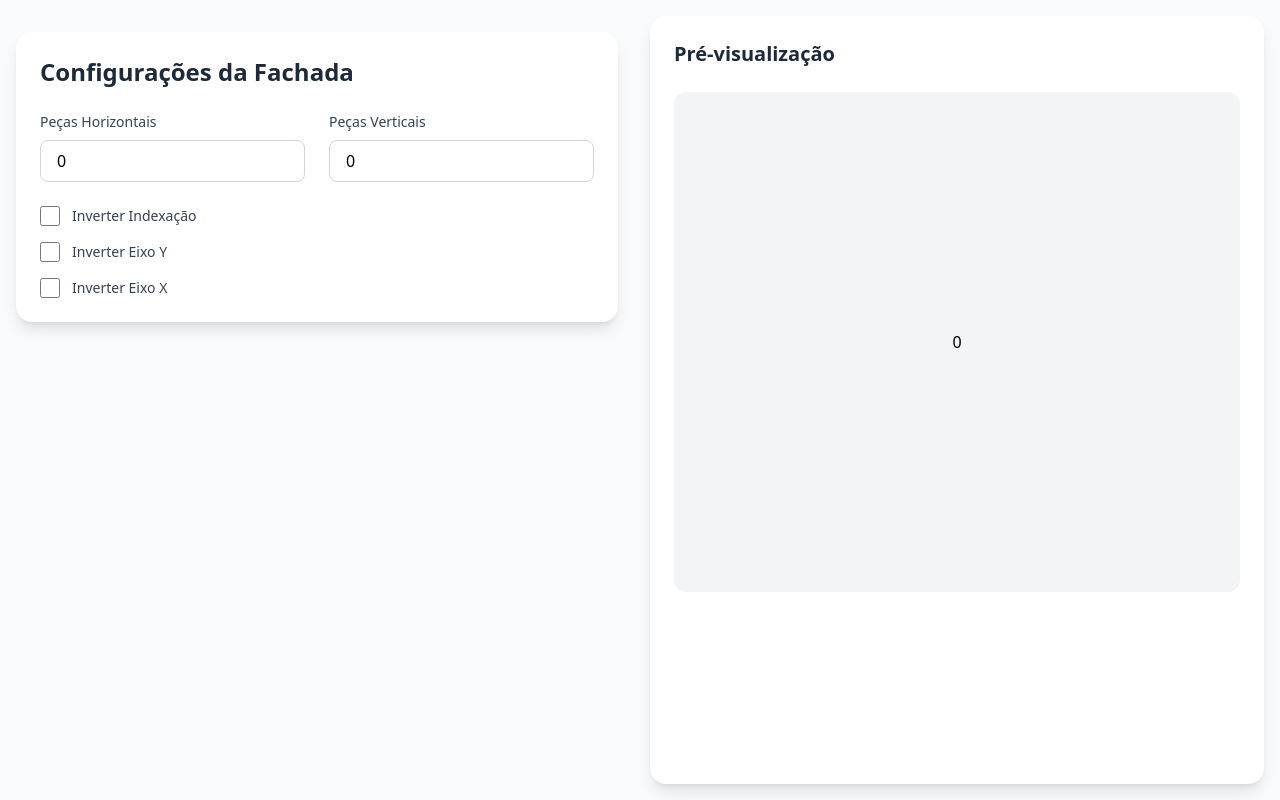
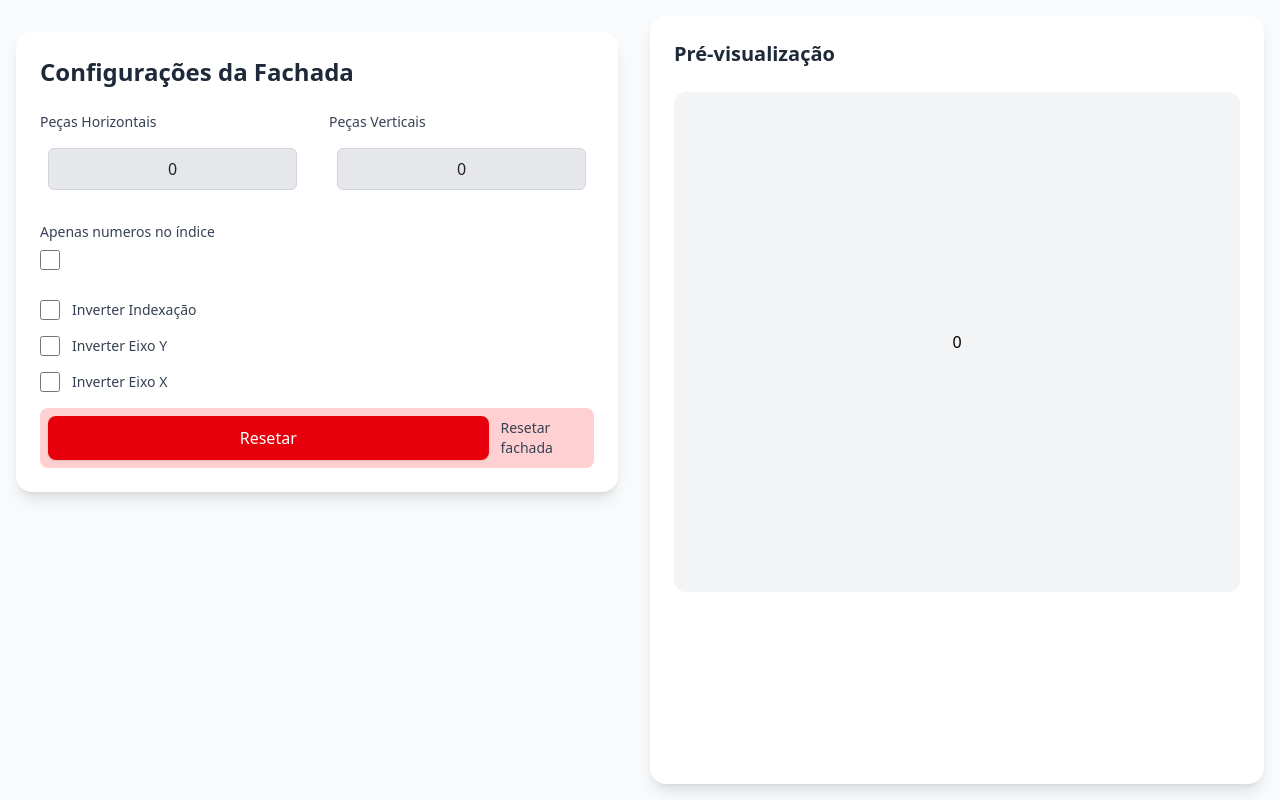
Before and after one commit to thawancomt/fachada_v1, a React (Vite) app: page / in a window 1280 px wide. Built offline with nearby package versions, Linux system fonts and the light colour scheme.

Commit message:
Enhance NewFacadeCard and BuildingDraw components with additional state management and input handling; introduce NumberInput component for better number input control; refactor Segment component to support new features and improve cookie management.

```diff
--- a/src/App.tsx
+++ b/src/App.tsx
@@ -7,7 +7,6 @@ function App() {
   return (
     <div className="w-full min-h-screen bg-background">
       <NewFacadeCard />
-
     </div>
   )
 }
--- a/src/components/BuildingDraw.tsx
+++ b/src/components/BuildingDraw.tsx
@@ -2,6 +2,8 @@ import { JSX } from "react";
 import Segment from "./Segment";
 
 import { motion } from "framer-motion";
+import Cookies from "js-cookie";
+
 
 interface BuildingDrawProps {
     rows: number;
@@ -9,9 +11,10 @@ interface BuildingDrawProps {
     index?: boolean;
     inverseY?: boolean;
     inverseX?: boolean;
+    onlyNumbersIndex?: boolean;
 }
 
-function BuildingDraw({ rows, columns, index, inverseY, inverseX }: BuildingDrawProps) {
+function BuildingDraw({ rows, columns, index, inverseY, inverseX, onlyNumbersIndex }: BuildingDrawProps) {
 
     const initialGrid = Array.from({ length: rows }, () => Array(columns).fill(null));
 
@@ -29,16 +32,61 @@ function BuildingDraw({ rows, columns, index, inverseY, inverseX }: BuildingDraw
         const elements: JSX.Element[] = [];
 
         initialGrid.forEach((row, rowIndex) => {
+            {/* each row, "_" means cols vector */ }
+
+            elements.push(
+                <div key={`${rowIndex}-${2}`} className="text-center text-xs font-bold text-gray-500">
+                    {rowIndex}
+                </div>
+            )
+
             row.forEach((_, colIndex) => {
-                const indexY = String(inverseY ? (rows - rowIndex) : rowIndex + 1);
-                const indexX = String(inverseX ? numberToLetters(columns - colIndex - 1) : numberToLetters(colIndex));
+
+
+                const indexY = inverseY ? String(rows - rowIndex) : String(rowIndex + 1);
+
+                // if (onlyNumbersIndex) {
+
+                //     const indexX = String(inverseX ? numberToLetters(columns - colIndex - 1) : numberToLetters(colIndex));
+                // }
+
+                const indexX = onlyNumbersIndex ?
+                    inverseX ? String(columns - colIndex) : String(colIndex + 1) : String(inverseX ?
+                        numberToLetters(columns - colIndex - 1) : numberToLetters(colIndex));
+
                 elements.push(
                     <Segment key={`${rowIndex}-${colIndex}`}
 
-                        index={index ? String(indexY + indexX) : String(indexX + indexY)}
+                        index={index || onlyNumbersIndex ? String(indexY + "." + indexX) : String(indexX + "." + indexY)}
                         corX={colIndex}
                         corY={rowIndex}
-                        />
+
+                        applyAllX={(w, h) => {
+                            for (let row = 0; row < rows; row++) {
+                                for (let col = 0; col < columns; col++) {
+                                    if (col === colIndex) {
+                                        Cookies.set(`segmentArea:x${row}y${col}`, JSON.stringify({ width: w, height: h }), { expires: 15 });
+
+                                    }
+                                }
+                            }
+
+
+
+                        }}
+
+                        applyAllY={(w, h) => {
+                            for (let row = 0; row < columns; row++) {
+                                for (let col = 0; col < rows; col++) {
+                                    if (row === rowIndex) {
+                                        Cookies.set(`segmentArea:x${row}y${col}`, JSON.stringify({ width: w, height: h }), { expires: 15 });
+
+                                    }
+                                }
+                            }
+
+                        }}
+                    />
                 );
             });
         });
@@ -50,7 +98,10 @@ function BuildingDraw({ rows, columns, index, inverseY, inverseX }: BuildingDraw
         <motion.div layout
             className="grid gap-1 overflow-auto w-full h-full"
             style={{
-                gridTemplateColumns: `repeat(${columns}, 1fr)`,
+                display: "grid",
+                gridTemplateColumns: `repeat(${columns + 1}, auto)`,
+                gridAutoRows: "auto",
+                gap: 2, // sem espaçamento entre os itens
             }}
         >
             {result()}
--- a/src/components/NewFacedeCard.tsx
+++ b/src/components/NewFacedeCard.tsx
@@ -2,6 +2,7 @@ import React, { useEffect } from "react"
 import BuildingDraw from "./BuildingDraw"
 import Cookies from "js-cookie"
 import { motion } from "framer-motion"
+import NumberInput from "./NumberInput"
 
 
 function NewFacadeCard() {
@@ -11,6 +12,7 @@ function NewFacadeCard() {
   const [index, setIndex] = React.useState<boolean>(false)
   const [inverseY, setInverse] = React.useState<boolean>(false)
   const [inverseX, setInverseX] = React.useState<boolean>(false)
+  const [onlyNumbersIndex, setOnlyNumbersIndex] = React.useState<boolean>(false)
 
 
   useEffect(() => {
@@ -34,6 +36,17 @@ function NewFacadeCard() {
 
   }, [row, col])
 
+  useEffect(() => {
+    if (index) {
+      setOnlyNumbersIndex(false)
+    }
+
+    if (onlyNumbersIndex) {
+      setIndex(false)
+    }
+
+  }, [index, onlyNumbersIndex])
+
   return (
     <div className="min-h-screen bg-gray-50 p-4 flex flex-col lg:flex-row gap-8">
       {/* Card de Controles */}
@@ -52,25 +65,42 @@ function NewFacadeCard() {
               <label className="block text-sm font-medium text-gray-700 mb-2">
                 Peças Horizontais
               </label>
-                  <input
-                    type="number"
-                    value={row}
-                    onChange={(e) => setRow(Number(e.target.value))}
-                    className="w-full px-4 py-2 border border-gray-300 rounded-lg focus:ring-2 focus:ring-blue-500 focus:border-blue-500 transition"
-                  />
+              <NumberInput value={row} onChange={setRow} />
             </div>
 
             <div>
               <label className="block text-sm font-medium text-gray-700 mb-2">
                 Peças Verticais
               </label>
+              <NumberInput value={col} onChange={setCol} />
+            </div>
+            <div>
+              <label className="block text-sm font-medium text-gray-700 mb-2">
+                Apenas numeros no índice
+              </label>
               <input
-                    type="number"
-                    value={col}
-                    onChange={(e) => setCol(Number(e.target.value))}
-                    className="w-full px-4 py-2 border border-gray-300 rounded-lg focus:ring-2 focus:ring-blue-500 focus:border-blue-500 transition"
+                type="checkbox"
+                onChange={(e) => setOnlyNumbersIndex(e.target.checked)}
+                disabled={index}
+                className="w-5 h-5 text-blue-600 border-gray-300 rounded focus:ring-blue-500"
               />
             </div>
+            {/* <div className="flex flex-col">
+              <label className="block text-sm font-medium text-gray-700 mb-2 w-full">
+                Nome da fachada
+              </label>
+              <section className="space-y-4">
+                <input
+                  type="text"
+                  onChange={(e) => setOnlyNumbersIndex(e.target.checked)}
+                  disabled={index}
+                  className="input-control-v1 w-full"
+                />
+
+                <button onClick={() => console.log("Salvar clicked")}
+                  className="w-full bg-blue-600 hover:bg-blue-700 text-white font-medium py-2.5 px-4 rounded-lg transition-colors shadow-sm focus:outline-none focus:ring-2 focus:ring-blue-500 focus:ring-offset-1">Salvar</button>
+              </section>
+            </div> */}
           </div>
 
           {/* Checkboxes de Configuração */}
@@ -79,6 +109,7 @@ function NewFacadeCard() {
               <input
                 type="checkbox"
                 onChange={(e) => setIndex(e.target.checked)}
+                disabled={onlyNumbersIndex}
                 className="w-5 h-5 text-blue-600 border-gray-300 rounded focus:ring-blue-500"
               />
               <label className="ml-3 text-sm text-gray-700">
@@ -107,6 +138,27 @@ function NewFacadeCard() {
                 Inverter Eixo X
               </label>
             </div>
+            <div className="flex items-center bg-red-400/30 p-2 rounded-lg">
+              <button
+                onClick={ ()  => {
+                  setRow(0)
+                  setCol(0)
+                  setIndex(false)
+                  setInverse(false)
+                  setInverseX(false)
+                  setOnlyNumbersIndex(false)
+
+                  document.cookie.split(";").forEach(function(cookie) {
+                    const name = cookie.split("=")[0].trim();
+                    document.cookie = name + "=;expires=Thu, 01 Jan 1970 00:00:00 UTC;path=/;";
+                });
+
+                }}
+              className="w-full bg-red-600 hover:bg-red-700 text-white font-medium py-2.5 px-4 rounded-lg transition-colors shadow-sm focus:outline-none focus:ring-2 focus:ring-red-500 focus:ring-offset-1">Resetar</button>
+              <label className="ml-3 text-sm text-gray-700">
+                Resetar fachada
+              </label>
+            </div>
           </div>
         </div>
       </motion.div>
@@ -121,6 +173,7 @@ function NewFacadeCard() {
               index={index}
               inverseY={inverseY}
               inverseX={inverseX}
+              onlyNumbersIndex={onlyNumbersIndex}
             />
           )}
         </div>
--- /dev/null
+++ b/src/components/NumberInput.tsx
@@ -0,0 +1,32 @@
+
+
+interface NumberInputProps {
+    value: number;
+    onChange: (value: number) => void;
+    label?: string;
+}
+
+function NumberInput({ value, onChange, label}: NumberInputProps) {
+
+    function CleanNumber(value: number) {
+        const raw = String(value).replace(/^0+/, '');
+        const number = Number(raw);
+        return isNaN(number) ? 0 : number;
+    }
+
+    return (
+        <div className={`${label ? "!w-full" : " items-start"} flex flex-col items-center`}>
+            <input
+                type="text"
+                inputMode="numeric"
+                value={CleanNumber(value)}
+                onChange={(e) => { onChange(CleanNumber(Number(e.target.value))) }}
+                placeholder="0"
+                className="input-control-v1 w-1/2 min-w-fit text-center m-2"
+            />
+            {label && <span className="text-sm text-gray-500">{label}</span>}
+        </div>
+    );
+}
+
+export default NumberInput;
--- a/src/components/Segment.tsx
+++ b/src/components/Segment.tsx
@@ -1,5 +1,6 @@
 import React, { useEffect, useState, useRef, useCallback } from "react"; // Added useCallback
 import Cookies from "js-cookie";
+import NumberInput from "./NumberInput";
 
 // Define valid states type and constant
 type SegmentState = "finished" | "pending" | "error";
@@ -8,9 +9,11 @@ const DEFAULT_STATE: SegmentState = "pending";
 
 interface SegmentProps {
     index: string;
-    corX?: number; // Keep optional
-    corY?: number; // Keep optional
-    // actualState is removed - state is primarily driven by cookies or default
+    corX?: number;
+    corY?: number;
+
+    applyAllY?: (w: number, h: number) => void;
+    applyAllX?: (w: number, h: number) => void;
 }
 
 // Helper function to create cookie keys safely
@@ -21,56 +24,89 @@ const getStateCookieKey = (x?: number, y?: number): string | null => {
 
 const getNoteCookieKey = (x?: number, y?: number): string | null => {
     if (x === undefined || y === undefined) return null;
-    return `segmentNote:x${x}y${y}`; // Standardized key
+    return `segmentNote:x${x}y${y}`;
 };
 
-// Style mapping (constant, not state)
+const getAreaCookieKey = (x?: number, y?: number): string | null => {
+    if (x === undefined || y === undefined) return null;
+    return `segmentArea:x${x}y${y}`;
+}
+
 const stateStyles: Record<SegmentState, string> = {
     finished: "bg-gradient-to-br from-green-400 to-green-400",
     pending: "bg-gradient-to-br from-yellow-300 to-yellow-300 ",
     error: "bg-gradient-to-br from-red-400 to-red-500",
 };
 
-function Segment({ index, corX, corY }: SegmentProps) {
+function Segment({ index, corX, corY, applyAllY, applyAllX }: SegmentProps) {
     const stateCookieKey = getStateCookieKey(corX, corY);
     const noteCookieKey = getNoteCookieKey(corX, corY);
+    const areaCookieKey = getAreaCookieKey(corX, corY);
 
-    // --- State Initialization ---
-    // Read initial state from cookie, fallback to default
+
+
     const getInitialState = useCallback((): SegmentState => {
-        if (!stateCookieKey) return DEFAULT_STATE; // Handle undefined coords
+        if (!stateCookieKey) return DEFAULT_STATE;
         const cookieState = Cookies.get(stateCookieKey);
         if (cookieState && VALID_STATES.includes(cookieState as SegmentState)) {
             return cookieState as SegmentState;
         }
         return DEFAULT_STATE;
-    }, [stateCookieKey]); // Depend on the key
+    }, [stateCookieKey]);
 
-    // Read initial note from cookie
     const getInitialNote = useCallback((): string => {
-        if (!noteCookieKey) return ""; // Handle undefined coords
+        if (!noteCookieKey) return "";
         return Cookies.get(noteCookieKey) || "";
-    }, [noteCookieKey]); // Depend on the key
+    }, [noteCookieKey]);
 
+    const getInitialArea = useCallback((): { width: number, height: number } | null => {
+
+        if (!areaCookieKey) return null;
+
+        const areaCookie = Cookies.get(areaCookieKey);
+
+        if (areaCookie) {
+            const parsedArea = JSON.parse(areaCookie);
+            return { width: parsedArea.width || 0, height: parsedArea.height || 0 };
+        }
+
+        return null;
+
+    }, [areaCookieKey]);
+
+
+
+
+    const [segmentWidth, setWidth] = useState<number>(getInitialArea()?.width || 0);
+    const [segmentHeight, setHeight] = useState<number>(getInitialArea()?.height || 0);
     const [currentState, setCurrentState] = useState<SegmentState>(getInitialState);
     const [note, setNote] = useState<string>(getInitialNote);
+
+    const [applyY, setApplyY] = useState<boolean>(false);
+    const [applyX, setApplyX] = useState<boolean>(false);
+
+
     const [showPopUp, setShowPopUp] = useState(false);
-    const noteRef = useRef<HTMLTextAreaElement>(null); // Correct ref type
+    const noteRef = useRef<HTMLTextAreaElement>(null);
 
-    // --- Effects ---
-    // Effect to focus textarea when popup opens
     useEffect(() => {
         if (showPopUp && noteRef.current) {
             noteRef.current.focus();
         }
     }, [showPopUp]);
 
-    // Effect to update state if coordinates change after mount
-    // (Handles cases where props might change)
     useEffect(() => {
         setCurrentState(getInitialState());
         setNote(getInitialNote());
-    }, [corX, corY, getInitialState, getInitialNote]); // Re-run if coords or init functions change
+    }, [corX, corY, getInitialState, getInitialNote,]);
+
+    useEffect(() => {
+        if ((corX !== undefined && corY !== undefined) && (segmentWidth > 0 && segmentHeight > 0)) {
+            const area = { width: segmentWidth, height: segmentHeight };
+            Cookies.set(areaCookieKey || "", JSON.stringify(area), { expires: 15 });
+        }
+    }, [segmentWidth, segmentHeight, areaCookieKey, corX, corY]);
+
 
 
     // --- Event Handlers ---
@@ -91,17 +127,17 @@ function Segment({ index, corX, corY }: SegmentProps) {
         } else {
             console.warn("Cannot save note: Coordinates are undefined.");
         }
-         setShowPopUp(false); // Close popup after saving
-    }, [noteCookieKey, note]); // Depend on key and current note value
+        setShowPopUp(false);
+    }, [noteCookieKey, note]);
 
-    // Handle closing the popup (without saving note changes)
+
+
+
     const closePopup = useCallback(() => {
-        // Reset note to the last saved value when closing without saving
         setNote(getInitialNote());
         setShowPopUp(false);
     }, [getInitialNote]);
 
-    // Function to open the popup
     const openPopup = useCallback(() => {
         // Only allow opening if coordinates are defined
         if (corX !== undefined && corY !== undefined) {
@@ -113,22 +149,32 @@ function Segment({ index, corX, corY }: SegmentProps) {
     }, [corX, corY]);
 
 
+
+
     const hasNote = note && note.trim().length > 0;
 
     return (
         <>
             <div
                 className={`${stateStyles[currentState]}
-                    w-full h-full flex items-center justify-center
+                    flex items-center justify-center
                     cursor-pointer transition-all shadow-sm
                     hover:shadow-lg active:scale-100
-                    rounded-lg aspect-square relative group`} // Added relative and group
+                    rounded-lg aspect-square relative group`}
                 onClick={openPopup}
-                title={`Segment ${index} (State: ${currentState})${hasNote ? ' - Has Note' : ''}`} // Tooltip
+                title={`Segment ${index} (State: ${currentState})${hasNote ? ' - Has Note' : ''}`}
+
+                style={{ width: (segmentWidth > 50) ? `${segmentWidth / 10}px` : "300px", height: (segmentHeight && segmentHeight > 50) ? `${segmentHeight / 10}px` : "95px" }}
             >
+
+                <section className="flex flex-col items-center">
+
                     <span className="text-white font-bold drop-shadow-md select-none">
                         {index}
                     </span>
+
+                    <span className="text-black/60 font-semibold">{segmentWidth}x{segmentHeight}</span>
+                </section>
 
                 {/* Note Indicator */}
                 {hasNote && (
@@ -143,14 +189,12 @@ function Segment({ index, corX, corY }: SegmentProps) {
                     onClick={closePopup}
                 >
                     <div
-                        className="bg-white rounded-xl p-6 w-full max-w-md shadow-2xl relative animate-fade-in" // Added simple animation
+                        className="bg-white rounded-xl p-6 w-full max-w-md shadow-2xl relative animate-fade-in"
                         onClick={(e) => {
-                            e.preventDefault(); // Close popup on outside click
-                            e.stopPropagation(); // Prevent event bubbling
+                            e.stopPropagation();
 
                         }}
                     >
-                        {/* Close Button */}
                         <button
                             onClick={closePopup}
                             className="absolute top-3 right-3 text-gray-400 hover:text-gray-600 transition-colors p-1 rounded-full hover:bg-gray-100"
@@ -162,13 +206,13 @@ function Segment({ index, corX, corY }: SegmentProps) {
                         </button>
 
                         <h2 className="text-xl font-semibold text-gray-800 mb-5 pr-8">
-                            Edit Segment <span className="text-blue-600 font-bold">#{index}</span>
+                            Editar Placa <span className="text-blue-600 font-bold">#{index}</span>
                             {corX !== undefined && corY !== undefined && (
                                 <span className="text-sm text-gray-500 ml-2">(X:{corX}, Y:{corY})</span>
                             )}
                         </h2>
 
-                        <p className="text-sm font-medium text-gray-600 mb-2">Status:</p>
+                        <p className="text-sm font-medium text-gray-600 mb-2">Atual status:</p>
                         <div className="grid grid-cols-3 gap-3 mb-6">
                             {(VALID_STATES).map(state => (
                                 <button
@@ -184,15 +228,50 @@ function Segment({ index, corX, corY }: SegmentProps) {
                                         }`
                                     }
                                 >
-                                {state.charAt(0).toUpperCase() + state.slice(1)} {/* Capitalize */}
+                                    {state == "finished" ? "Concluído" : state == "pending" ? "Pendente" : "Incompleto"}
                                 </button>
                             ))}
                         </div>
 
-                        {/* Note Section */}
+
+                        <div className="m-2 space-y-3 bg-black/5 p-4 overflow-hidden rounded-lg shadow-lg">
+                            <label htmlFor="">Tamanho da Placa (milímetros)</label>
+                            <section className="flex  *:rounded-lg">
+                                <NumberInput value={segmentHeight} onChange={setHeight} label="Altura mm" />
+                                <NumberInput value={segmentWidth} onChange={setWidth} label="Largura mm" />
+                            </section>
+
+                            <div className="grid grid-cols-2 gap-3 mb-6 text-center bg-gray-500 p-2 rounded-lg m-2">
+                                <label htmlFor="">Aplicar em todo eixo Horizontal</label>
+                                <input type="checkbox" onChange={ (e) => {
+                                    setApplyX(e.target.checked);
+                                }}/>
+
+                                <label htmlFor="">Aplicar em todo eixo Vertical</label>
+                                <input type="checkbox" onChange={(e) => setApplyY(e.target.checked)} />
+
+                                <button className="col-span-full w-full bg-blue-600 hover:bg-blue-700 text-white font-medium py-2.5 px-4 rounded-lg transition-colors shadow-sm focus:outline-none focus:ring-2 focus:ring-blue-500 focus:ring-offset-1"
+                                    onClick={() => {
+                                        if (applyX) {
+                                            applyAllX && applyAllX(segmentWidth, segmentHeight);
+                                        }
+                                        if (applyY) {
+
+                                            applyAllY && applyAllY(segmentWidth, segmentHeight);
+                                        }
+                                    }}
+
+                                >Aplicar</button>
+                            </div>
+
+                        </div>
+
+
+
+
                         <div className="space-y-3">
                             <label htmlFor={`note-textarea-${index}-${corX}-${corY}`} className="block text-sm font-medium text-gray-700">
-                                Observations
+                                Observações da Placa:
                             </label>
                             <textarea
                                 id={`note-textarea-${index}-${corX}-${corY}`} // Unique ID
@@ -201,10 +280,12 @@ function Segment({ index, corX, corY }: SegmentProps) {
                                 onChange={(e) => setNote(e.target.value)}
                                 className="w-full px-3 py-2 border border-gray-300 rounded-lg focus:ring-2 focus:ring-blue-500 focus:border-blue-500 transition shadow-sm text-sm"
                                 rows={4}
-                                placeholder="Add important notes..."
+                                placeholder="Adicione notas importantes..."
                             />
                             <button
-                                onClick={saveNoteAndClose}
+                                onClick={() => {
+                                    saveNoteAndClose();
+                                }}
                                 className="w-full bg-blue-600 hover:bg-blue-700 text-white font-medium py-2.5 px-4 rounded-lg transition-colors shadow-sm focus:outline-none focus:ring-2 focus:ring-blue-500 focus:ring-offset-1"
                             >
                                 Save Changes & Close
@@ -217,6 +298,4 @@ function Segment({ index, corX, corY }: SegmentProps) {
     );
 }
 
-// Wrap with memo - generally good for performance if parent re-renders often
-// and props don't change unnecessarily.
 export default React.memo(Segment);
```
Lines whose indentation alone changed are shown as unchanged.
